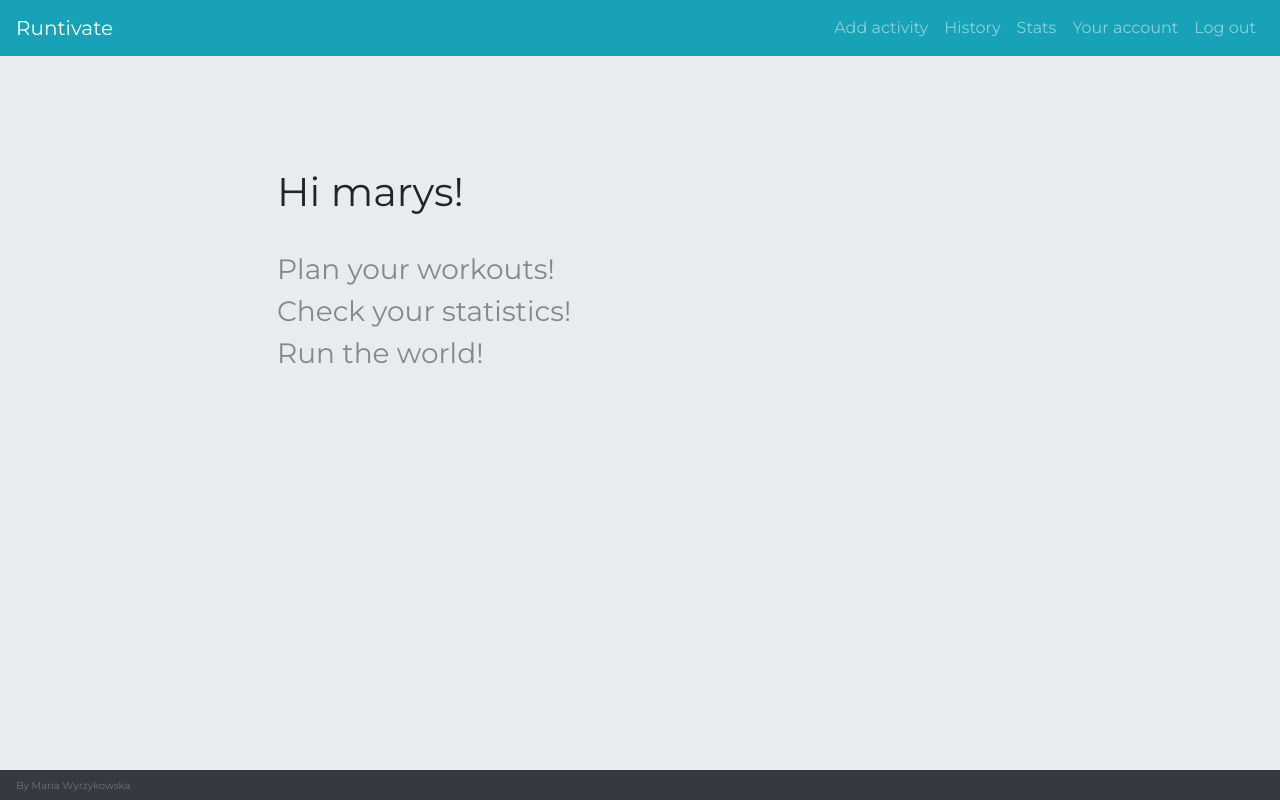
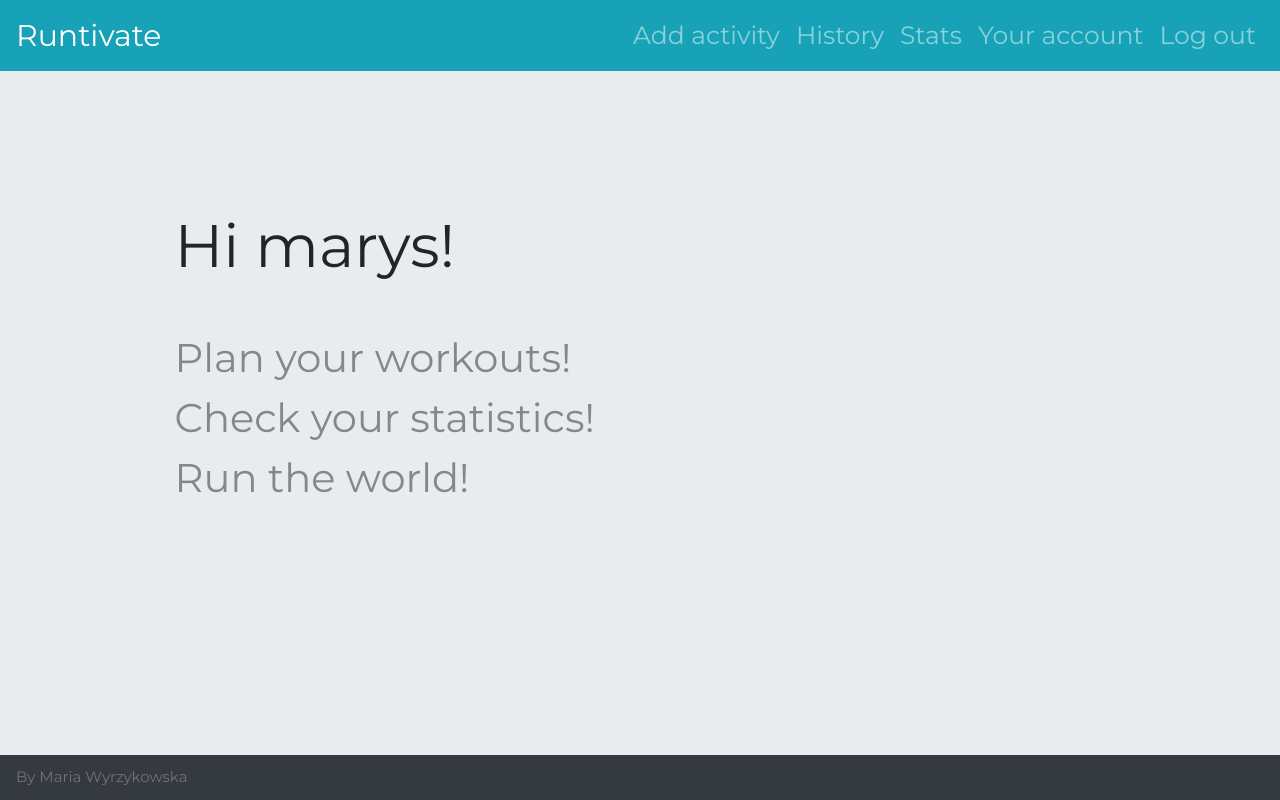
Before and after one commit to Ruruthia/Runtivate, a Django app: page / in a window 1280 px wide. Run offline with Django 3.2, Linux system fonts and the light colour scheme; the first user in the database is signed in; data comes from the database, SQL or seed files in the repository; some libraries are stand-ins or nearby versions.

Commit message:
Changed frontend - page was too small

```diff
--- a/login/static/style.css
+++ b/login/static/style.css
@@ -1,6 +1,7 @@
 body {
   background-color: #E9ECEF;
   font-family: 'Montserrat';
+  font-size: 25px;
 }
 
 table {
@@ -13,11 +14,12 @@ table {
 .big_print {
   line-height: 1.5;
   opacity: 0.5;
+  font-size: 40px;
 }
 
 .bottom_navbar {
-  font-size: 10px;
-  height: 30px;
+  font-size: 15px;
+  height: 45px;
 }
 
 .by_mw {
--- a/login/templates/base.html
+++ b/login/templates/base.html
@@ -22,7 +22,7 @@
     {% if user.is_authenticated %}
 
     <nav class="navbar sticky-top navbar-expand-lg navbar-dark bg-info" style="margin-bottom: 0px;">
-      <a class="navbar-brand" href="{% url 'home' %}">
+      <a class="navbar-brand" href="{% url 'home' %}" style="font-size:30px;">
         Runtivate
       </a>
       <button class="navbar-toggler" type="button" data-toggle="collapse" data-target="#toggler" aria-controls="toggler" aria-expanded="false" aria-label="Toggle navigation">
--- a/login/templates/deleted.html
+++ b/login/templates/deleted.html
@@ -3,8 +3,8 @@
 {% block content %}
 
 <div class="text-center">
-  <h3 style="padding-top:30vh;"> Activity has been deleted!</h3><br>
-  <a href="{% url 'view_history' %}" class="btn btn-info ">Go back to history!</a>
+  <h1 style="padding-top:30vh; font-size: 60px;"> Activity has been deleted!</h1><br>
+  <a href="{% url 'view_history' %}" class="btn btn-info btn-lg">Go back to history!</a>
 </div>
 
 {% endblock %}
--- a/login/templates/form.html
+++ b/login/templates/form.html
@@ -4,13 +4,13 @@
 {% block content %}
 
 <div class="container message_container">
-  <h1>{{message}}</h1><br>
+  <h1 style="font-size:60px;">{{message}}</h1><br>
   <form action="" method="post">
     {% csrf_token %}
     {{ form.media }}
     {{ form|crispy }}
     <div class="text-center">
-      <input type="submit" class="btn btn-info" value="Submit">
+      <input type="submit" class="btn btn-lg btn-info" value="Submit">
     </div>
   </form>
 </div>
--- a/login/templates/history.html
+++ b/login/templates/history.html
@@ -5,7 +5,7 @@
 {% if history %}
 
 <div class="container" style="margin-top:3vh;">
-  <h1>History of your activities:</h1><br>
+  <h1 style="font-size:60px;">History of your activities:</h1><br>
   <table class="table table-striped ">
     <thead class="thead-dark">
       <tr>
--- a/login/templates/home.html
+++ b/login/templates/home.html
@@ -6,9 +6,9 @@
 
 <div class="jumbotron">
   <div class="container">
-    <div style="margin-left:15vw;">
+    <div style="margin-left:7vw;">
       <br><br>
-      <h1> Hi {{user.username}}! </h1><br>
+      <h1 style="font-size:60px;"> Hi {{user.username}}! </h1><br>
       <h3 class="big_print">
         Plan your workouts! <br>
         Check your statistics! <br>
--- a/login/templates/registration/login.html
+++ b/login/templates/registration/login.html
@@ -13,7 +13,7 @@
     {{ form.media }}
     {{ form|crispy }}
     <div class="text-center">
-      <input type="submit" class="btn btn-info" style="margin-top:3vh;" value="Login">
+      <input type="submit" class="btn btn-info btn-lg" style="margin-top:3vh;" value="Login">
     </div>
   </form>
 </div>
--- a/login/templates/signup.html
+++ b/login/templates/signup.html
@@ -3,14 +3,14 @@
 {% load crispy_forms_tags %}
 {% block content %}
 
-<div class="container message_container">
-  <h1>{{message}}</h1><br>
+<div class="container message_container text-center" style="margin-top:10vh;">
+  <h1 style="font-size:60px;">{{message}}</h1><br>
   <form action="" method="post">
     {% csrf_token %}
     {{ form.media }}
     {{ form|crispy }}
     <div class="text-center">
-      <input type="submit" class="btn btn-info" value="Submit">
+      <input type="submit" class="btn btn-info btn-lg" value="Submit">
     </div>
   </form>
 </div>
```
Also changed, not shown: other parts of login/templates/history.html (+2 -2 lines), other parts of login/templates/home.html (+3 -3 lines), login/templates/data.html (+5 -4 lines), login/templates/details.html (+4 -4 lines), login/templates/stats.html (+4 -4 lines), db.sqlite3.
